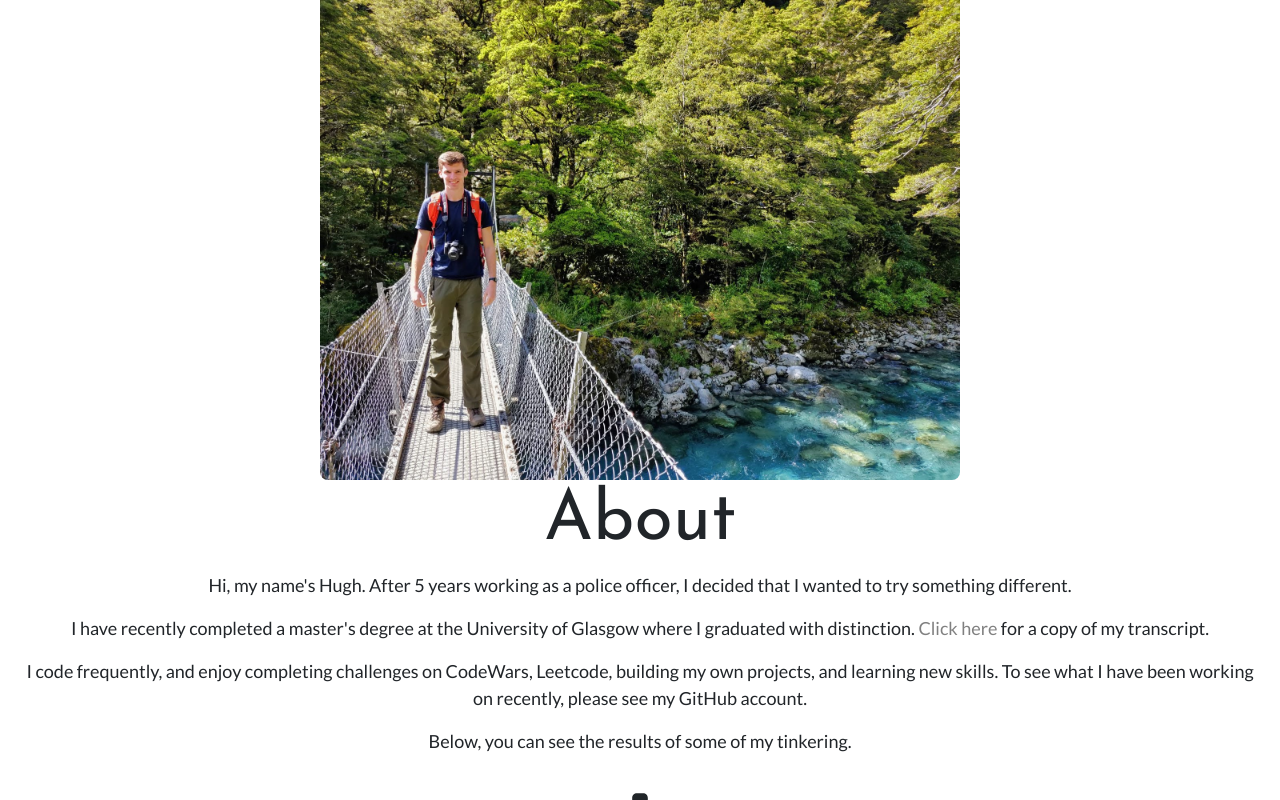
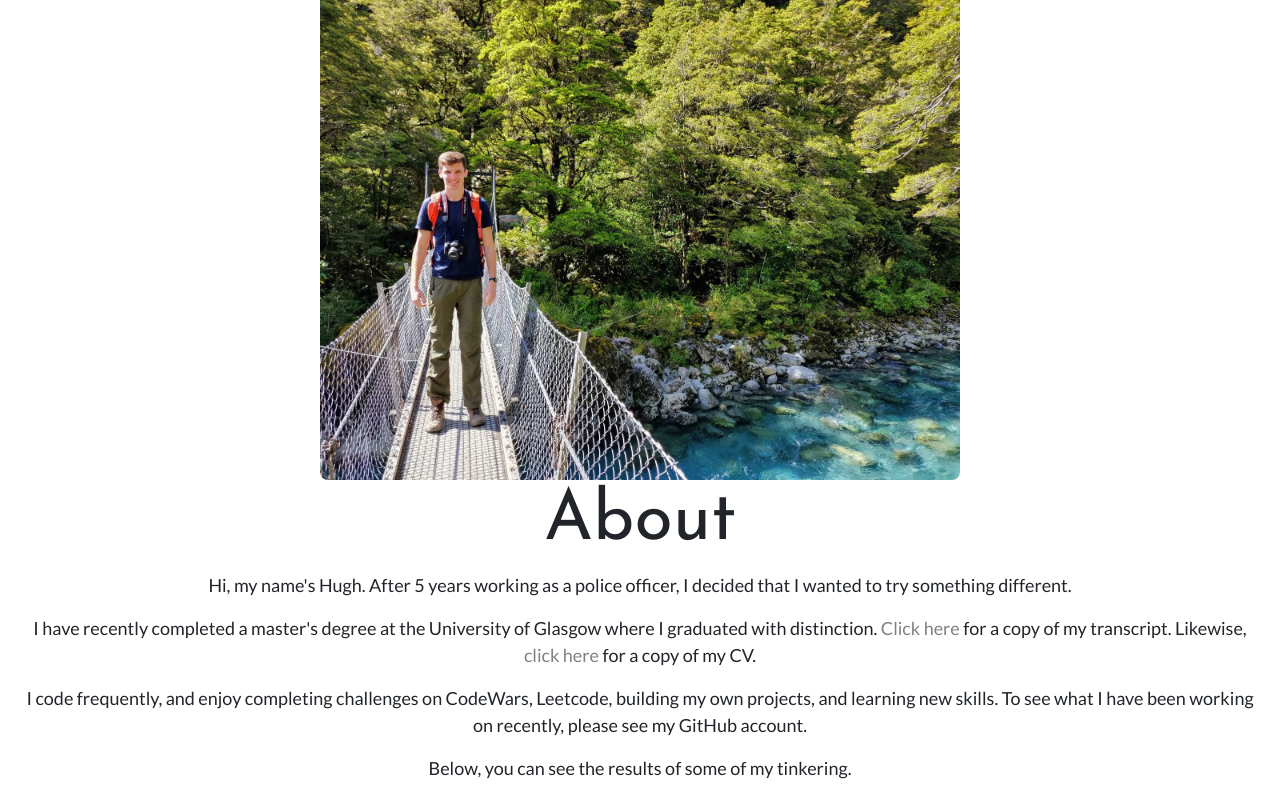
Before and after one commit to hughwin/personal, a React (Create React App) app: page / in a window 1280 px wide. Both pictures are taken after a click on the icon 640 px from the left and 430 px from the top of the page. Shown: the part 850-1650 px from the top of the page. Built offline with nearby package versions, Linux system fonts and the light colour scheme.

Commit message:
Added CV - changes to About.js

```diff
--- a/src/components/About.js
+++ b/src/components/About.js
@@ -2,6 +2,7 @@ import { faArrowDown } from "@fortawesome/free-solid-svg-icons"
 import { FontAwesomeIcon } from "@fortawesome/react-fontawesome"
 import hughImage from "./assets/hugh.jpg"
 import transcript from "./assets/Winchester, Hugh.pdf"
+import cv from "./assets/CV Hugh Winchester final.pdf"
 
 const About = ({setContact, showArrow}) => {
     console.log(setContact)
@@ -19,7 +20,7 @@ const About = ({setContact, showArrow}) => {
            <p>Hi, my name's Hugh. After 5 years working as a police officer, I decided that I wanted to try something different. </p>
         </div>
         <div>
-            <p>I have recently completed a master's degree at the University of Glasgow where I graduated with distinction. <a href={transcript}>Click here</a> for a copy of my transcript.</p>
+            <p>I have recently completed a master's degree at the University of Glasgow where I graduated with distinction. <a href={transcript}>Click here</a> for a copy of my transcript. Likewise, <a href={cv}>click here</a> for a copy of my CV.</p>
         </div>
         <div>
             <p>I code frequently, and enjoy completing challenges on CodeWars, Leetcode, building my own projects, and learning new skills. To see what I have been working on recently, please see my GitHub account.</p>
```
Also changed, not shown: 1 other file (tests, documents, lock files or other folders).
